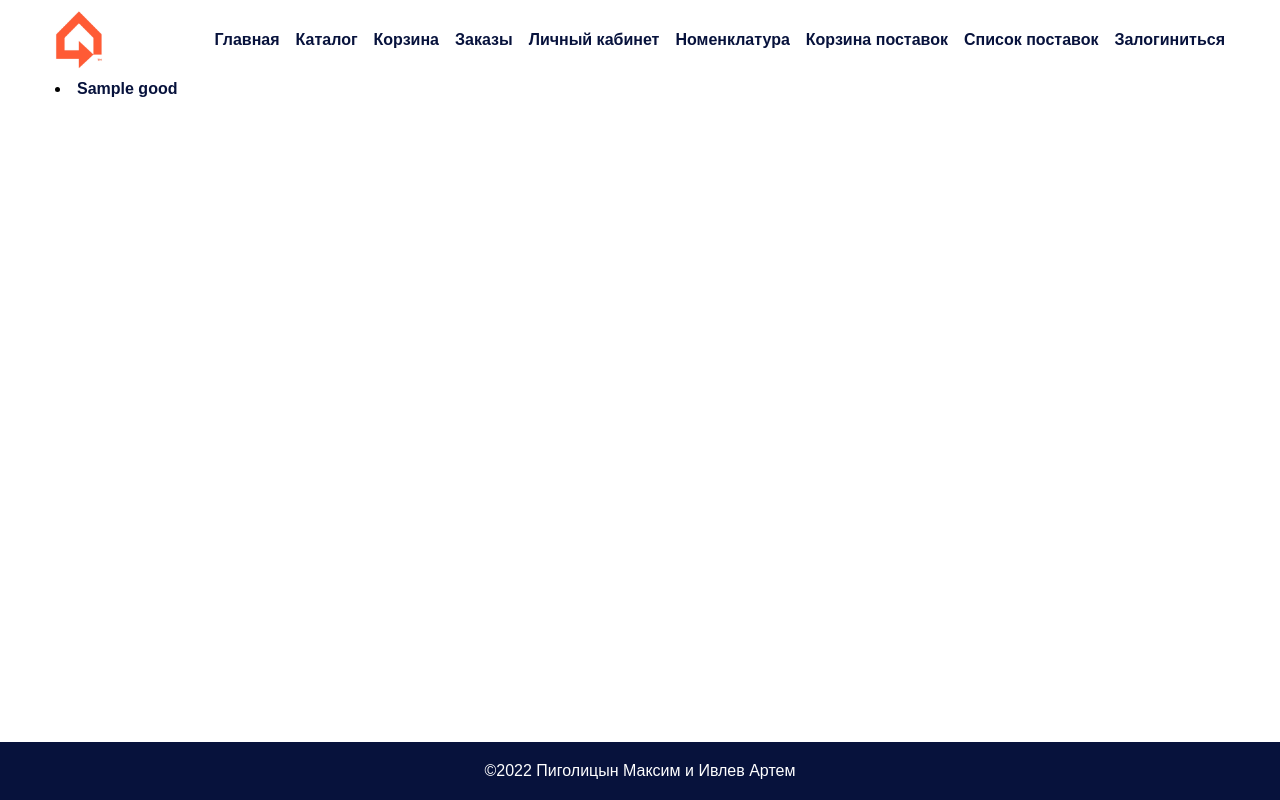
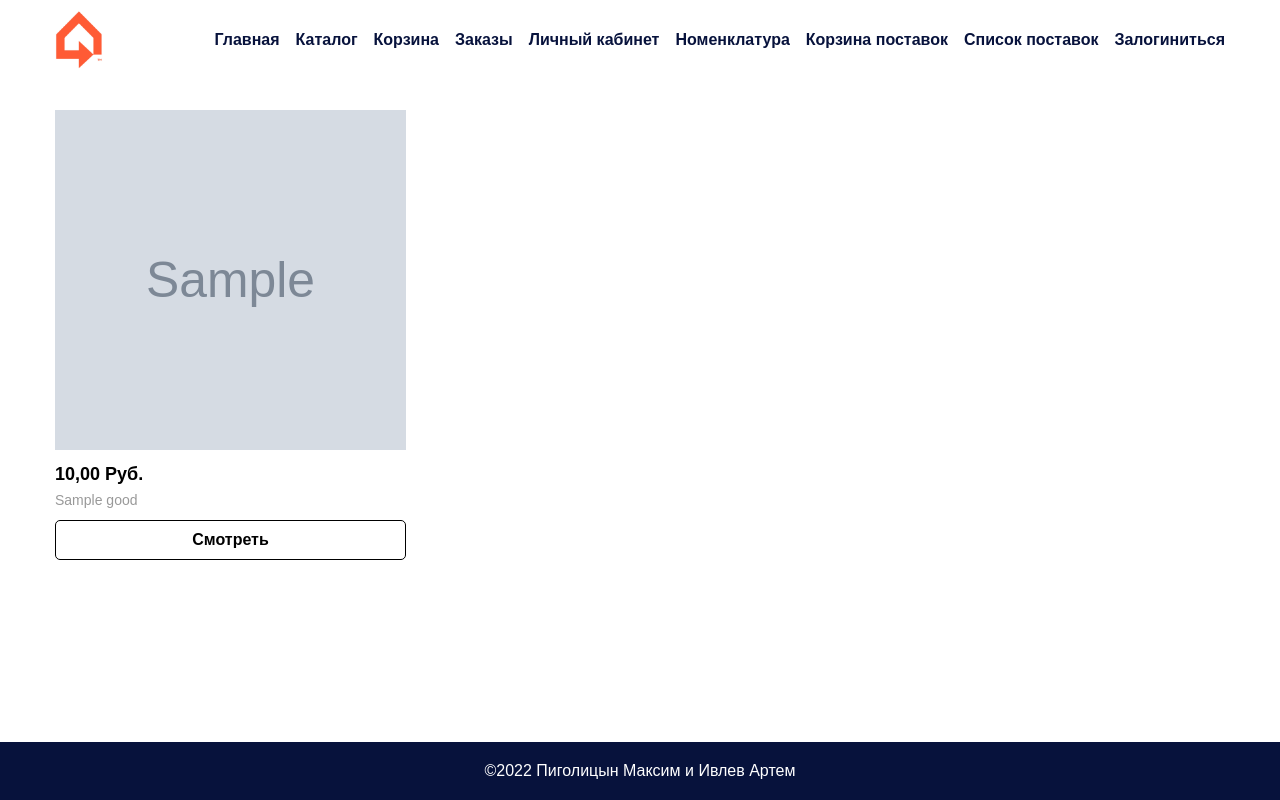
Before and after one commit to vinsmazuka/FOGSTREAM__skladdv, a Django app: template skladdv_django/shop/templates/shop/cat_detail.html in a window 1280 px wide. Run offline with Django 4.2, Linux system fonts and the light colour scheme; the template is opened without the code that fills it: values that come from a table or form of the project are taken from there, others are empty; tables that the repository leaves empty hold one stand-in row (values such as "Sample post"); grey boxes marked "Sample" are stand-in pictures.

Commit message:
Исправил cat_detail

```diff
--- a/skladdv_django/shop/templates/shop/cat_detail.html
+++ b/skladdv_django/shop/templates/shop/cat_detail.html
@@ -4,16 +4,19 @@
 
 {% block content %}
     <div class="container">
-        <div class="row">
-
-{% if goods %}
-    {% for good in goods %}
-        {% if good.available_for_order %}
-            <li> <a href="/catalog/{{ good.id }}/"> {{ good.title }}</a></li>
-        {% endif %}
-    {% endfor %}
-{% endif %}
+        <div class="row catalog padding-top-100">
+            {% if goods %}
+                {% for good in goods %}
+                    <div class="catalog__card">
+                        <img src="{{ good.photo.url }}">
+                        <h1>{{ good.price }} Руб.</h1>
+                        <h2>{{ good.title }}</h2>
+                        <a href="/catalog/{{ good.id }}/">Смотреть</a>
+                    </div>
+                {% endfor %}
+            {% else %}
+                <div>Товаров нет</div>
+            {% endif %}
         </div>
     </div>
-
 {% endblock %}
--- a/skladdv_django/static/css/style.css
+++ b/skladdv_django/static/css/style.css
@@ -1337,3 +1337,7 @@
 .flex_important div {
 	display: flex !important;
 }
+
+.padding-top-100 {
+	padding-top: 100px;
+}
```
